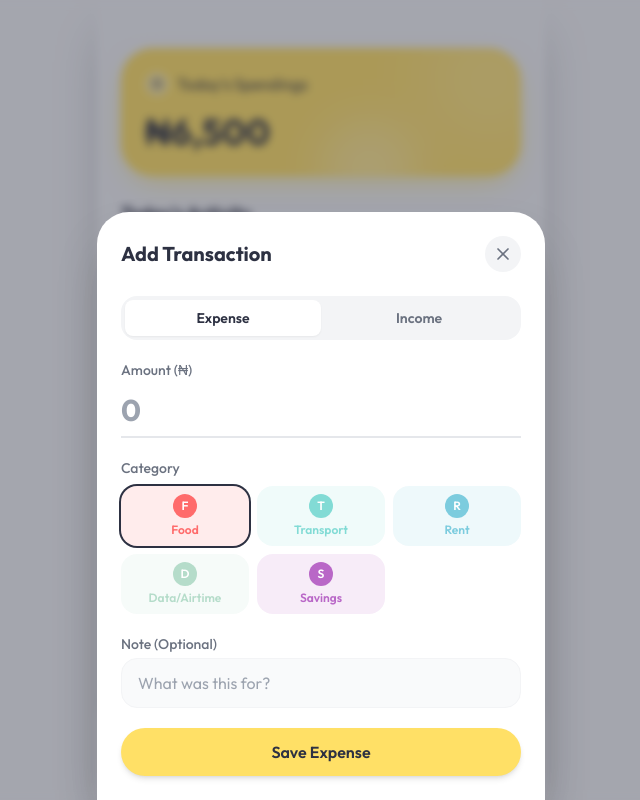
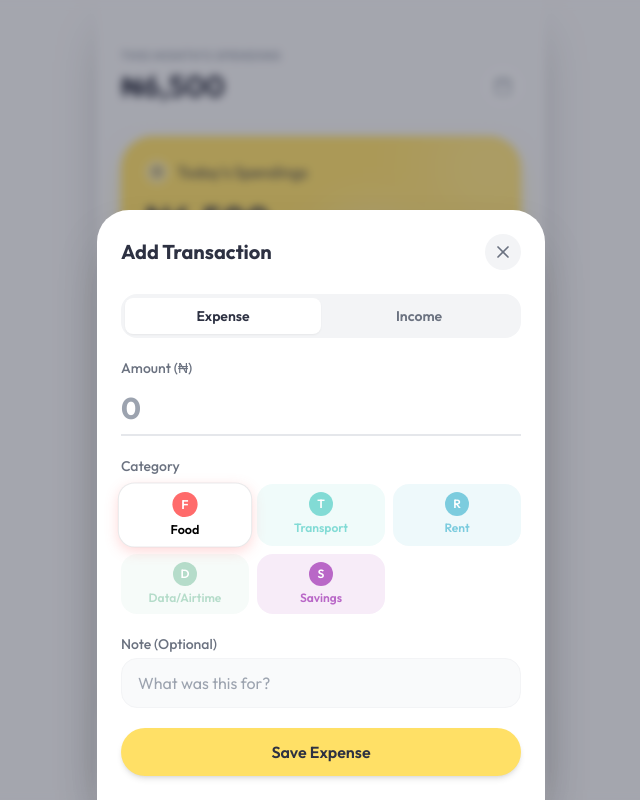
Before and after one commit to UsmanArazak/Vex, a React (Vite) app: page / in a window 1280 px wide. Both pictures are taken after a click on the button "Add Transaction". Shown: the whole page, without its empty margins (319-959 px from the left). Built offline with nearby package versions, Linux system fonts and the light colour scheme.

Commit message:
fix: Hotfixes for Navbar stickiness, Modal flash bug, and Dashboard UI

```diff
--- a/src/components/Layout.jsx
+++ b/src/components/Layout.jsx
@@ -22,14 +22,15 @@ const Layout = ({ children, currentPath, onNavigate, onOpenAdd }) => {
         {/* Floating Add Button */}
         <button
           onClick={onOpenAdd}
-          className="absolute bottom-24 right-6 bg-brand-gold text-brand-charcoal p-4 rounded-full shadow-lg hover:shadow-xl transition-transform active:scale-95 z-20 flex items-center justify-center"
+          className="fixed bottom-24 bg-brand-gold text-brand-charcoal p-4 rounded-full shadow-lg hover:shadow-xl transition-transform active:scale-95 z-40 flex items-center justify-center"
+          style={{ right: 'calc(max(1.5rem, 50vw - 14rem + 1.5rem))' }}
           aria-label="Add Transaction"
         >
           <Plus size={24} strokeWidth={2.5} />
         </button>
 
         {/* Bottom Navigation */}
-        <nav className="absolute bottom-0 w-full bg-white rounded-t-3xl shadow-[0_-10px_40px_-10px_rgba(0,0,0,0.05)] px-6 py-4 flex justify-between items-center z-10">
+        <nav className="fixed bottom-0 w-full max-w-md bg-white rounded-t-3xl shadow-[0_-10px_40px_-10px_rgba(0,0,0,0.05)] px-6 py-4 flex justify-between items-center z-40">
           {navItems.map((item) => {
             const Icon = item.icon;
             const isActive = currentPath === item.id;
--- a/src/components/TransactionModal.jsx
+++ b/src/components/TransactionModal.jsx
@@ -24,7 +24,7 @@ const TransactionModal = ({ isOpen, onClose, initialData = null, onSaved }) => {
         setNote('');
       }
     }
-  }, [isOpen, initialData, categories]);
+  }, [isOpen, initialData]);
 
   const handleSubmit = (e) => {
     e.preventDefault();
@@ -98,9 +98,13 @@ const TransactionModal = ({ isOpen, onClose, initialData = null, onSaved }) => {
                   key={cat.id}
                   onClick={() => setCategoryId(cat.id)}
                   className={`p-2 rounded-xl text-xs font-semibold flex flex-col items-center gap-1 transition-all ${
-                    categoryId === cat.id ? 'ring-2 ring-brand-charcoal shadow-sm' : 'opacity-70 hover:opacity-100'
+                    categoryId === cat.id ? 'bg-white shadow-md scale-105 border border-brand-charcoal/10' : 'opacity-70 hover:opacity-100'
                   }`}
-                  style={{ backgroundColor: `${cat.color}20`, color: cat.color }} // 20% opacity bg
+                  style={{
+                    backgroundColor: categoryId === cat.id ? '#fff' : `${cat.color}20`,
+                    color: categoryId === cat.id ? '#000' : cat.color,
+                    boxShadow: categoryId === cat.id ? `0 4px 12px ${cat.color}40` : 'none'
+                  }}
                 >
                   <span className="w-6 h-6 rounded-full flex items-center justify-center text-white" style={{ backgroundColor: cat.color }}>
                     {cat.name.charAt(0)}
--- a/src/pages/Dashboard.jsx
+++ b/src/pages/Dashboard.jsx
@@ -52,6 +52,17 @@ const Dashboard = () => {
 
   return (
     <div className="p-6 pt-12 space-y-6">
+      {/* Header: This Month's Spending */}
+      <header className="flex justify-between items-end mb-8">
+        <div>
+          <p className="text-xs text-gray-400 font-bold uppercase tracking-wider mb-1">This Month's Spending</p>
+          <h1 className="text-3xl font-bold text-brand-charcoal">{formatCurrency(currentMonthExpense)}</h1>
+        </div>
+        <div className="flex items-center justify-center p-2 bg-gray-50 rounded-xl text-gray-400">
+          <svg width="20" height="20" viewBox="0 0 24 24" fill="none" stroke="currentColor" strokeWidth="2" strokeLinecap="round" strokeLinejoin="round"><rect x="3" y="4" width="18" height="18" rx="2" ry="2"/><line x1="16" y1="2" x2="16" y2="6"/><line x1="8" y1="2" x2="8" y2="6"/><line x1="3" y1="10" x2="21" y2="10"/></svg>
+        </div>
+      </header>
+
       {/* Today's Focus Card */}
       <section className="card bg-brand-gold relative overflow-hidden shadow-[0_10px_30px_-10px_rgba(255,215,0,0.5)] border-0">
         <div className="relative z-10">
--- a/src/pages/Transactions.jsx
+++ b/src/pages/Transactions.jsx
@@ -45,20 +45,6 @@ const Transactions = () => {
   const formatCurrency = (val) => `₦${val.toLocaleString()}`;
   const getCategory = (id) => categories.find(c => c.id === id) || { name: 'Other', color: '#ccc' };
 
-  // Calculate current month expense
-  const currentMonthExpense = useMemo(() => {
-    const currentMonth = new Date().getMonth();
-    const currentYear = new Date().getFullYear();
-
-    return transactions
-      .filter(t => t.type === 'expense')
-      .filter(t => {
-        const d = parseISO(t.date);
-        return d.getMonth() === currentMonth && d.getFullYear() === currentYear;
-      })
-      .reduce((acc, t) => acc + t.amount, 0);
-  }, [transactions]);
-
   return (
     <div className="p-6 pt-12">
       <div className="flex justify-between items-center mb-6">
@@ -69,14 +55,6 @@ const Transactions = () => {
         >
           + Add New
         </button>
-      </div>
-
-      {/* Monthly Tracker */}
-      <div className="card bg-gray-50 border border-gray-100 p-5 mb-6 flex justify-between items-center shadow-sm">
-        <div>
-          <p className="text-xs text-gray-500 font-bold uppercase tracking-wider mb-1">This Month's Spending</p>
-          <p className="text-2xl font-bold text-brand-charcoal">{formatCurrency(currentMonthExpense)}</p>
-        </div>
       </div>
 
       {/* Filters based on the image's pill filters */}
```
